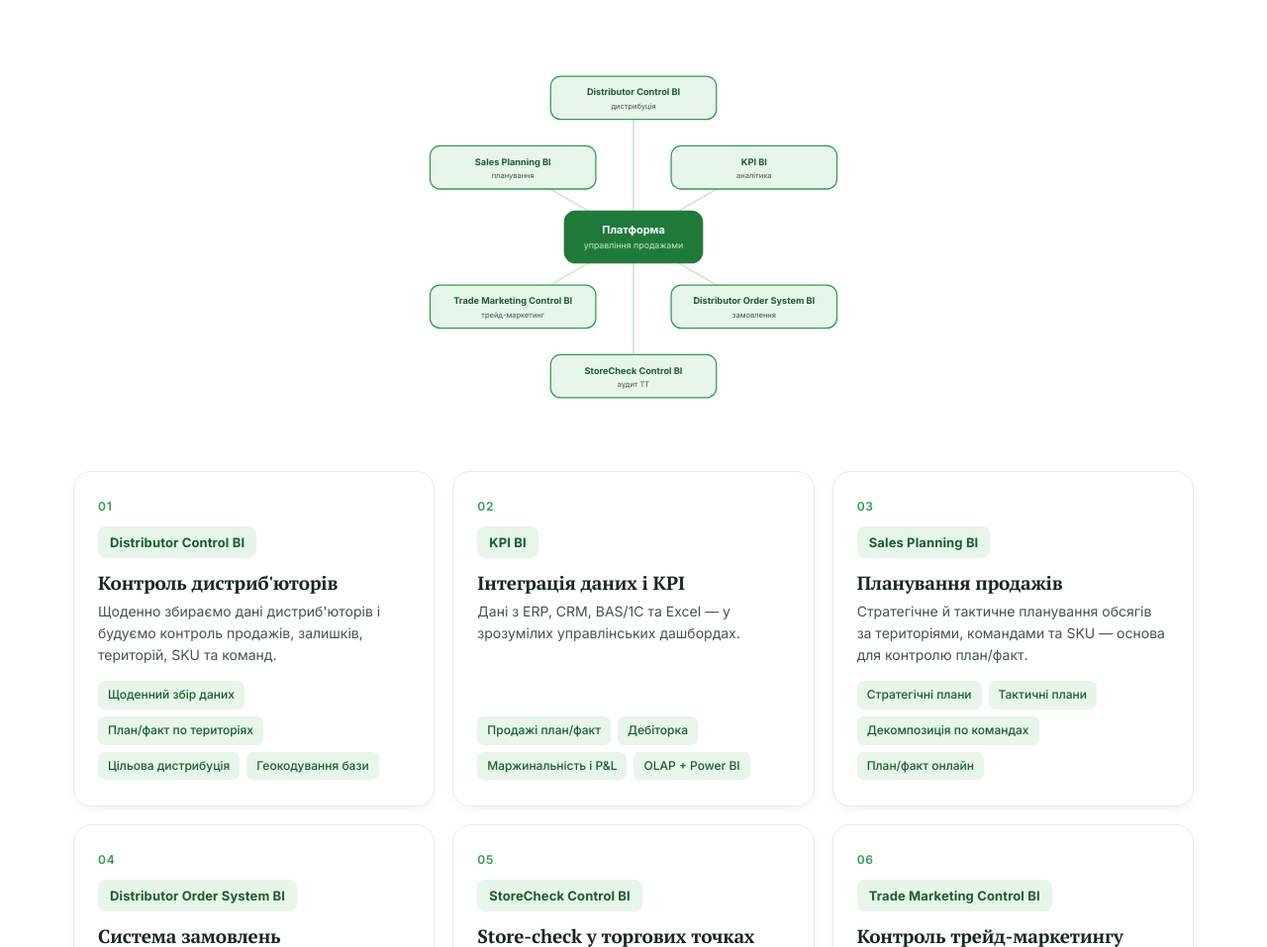
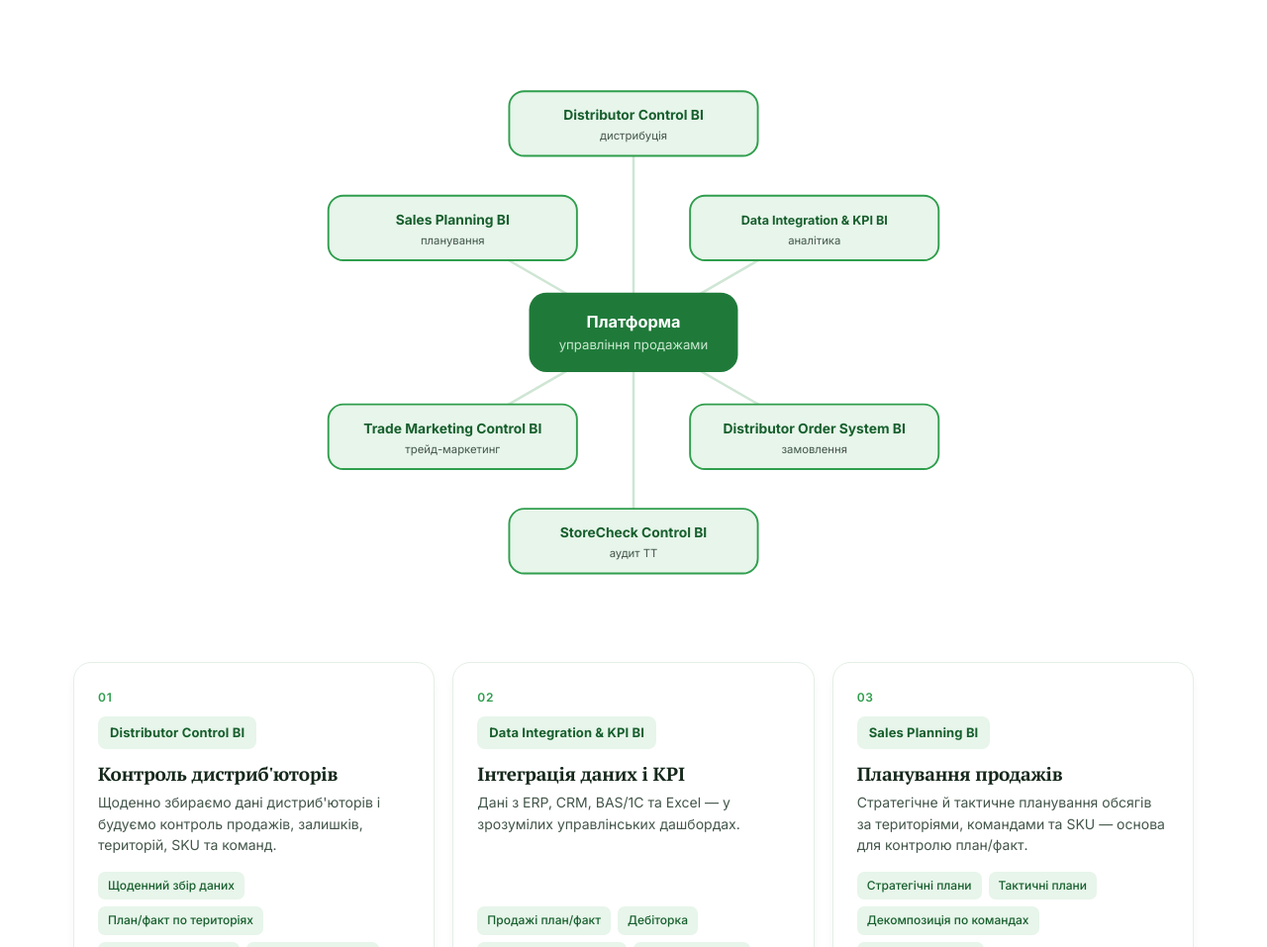
Before and after one commit to AKostyanchuk/bi-serv-landing, a plain HTML site: page index.html in a window 1280 px wide. Shown: the part 2938-3895 px from the top of the page at 99% size. Drawn offline with Linux system fonts and the light colour scheme.

Commit message:
Add files via upload

```diff
--- a/index.html
+++ b/index.html
@@ -147,7 +147,7 @@
 
   /* ecosystem + products */
   #products{background:#fff}
-  .eco{max-width:720px;margin:0 auto 44px}
+  .eco{max-width:1080px;margin:0 auto 44px}
   .eco svg{width:100%;height:auto;display:block}
   .prod-grid{display:grid;grid-template-columns:repeat(3,1fr);gap:18px}
   .prod{background:#fff;border:1px solid var(--line);border-radius:var(--r);padding:26px 24px;box-shadow:var(--shadow-sm);transition:.2s;display:flex;flex-direction:column}
@@ -444,7 +444,7 @@
           <text x="430.0" y="59.0" text-anchor="middle" font-size="11" font-weight="700" fill="#175f2d">Distributor Control BI</text>
           <text x="430.0" y="75.0" text-anchor="middle" font-size="9" fill="#43564a">дистрибуція</text>
           <rect x="475.5" y="120.0" width="200" height="52" rx="12" fill="#e7f5ea" stroke="#2f9e4d" stroke-width="1.5"/>
-          <text x="575.5" y="143.0" text-anchor="middle" font-size="11" font-weight="700" fill="#175f2d">KPI BI</text>
+          <text x="575.5" y="143.0" text-anchor="middle" font-size="10" font-weight="700" fill="#175f2d">Data Integration &amp; KPI BI</text>
           <text x="575.5" y="159.0" text-anchor="middle" font-size="9" fill="#43564a">аналітика</text>
           <rect x="475.5" y="288.0" width="200" height="52" rx="12" fill="#e7f5ea" stroke="#2f9e4d" stroke-width="1.5"/>
           <text x="575.5" y="311.0" text-anchor="middle" font-size="11" font-weight="700" fill="#175f2d">Distributor Order System BI</text>
@@ -466,7 +466,7 @@
     </div>
     <div class="prod-grid">
       <div class="prod"><span class="tag">01</span><span class="ic">Distributor Control BI</span><h3>Контроль дистриб'юторів</h3><div class="desc">Щоденно збираємо дані дистриб'юторів і будуємо контроль продажів, залишків, територій, SKU та команд.</div><div class="caps"><span class="cap">Щоденний збір даних</span><span class="cap">План/факт по територіях</span><span class="cap">Цільова дистрибуція</span><span class="cap">Геокодування бази</span></div></div>
-      <div class="prod"><span class="tag">02</span><span class="ic">KPI BI</span><h3>Інтеграція даних і KPI</h3><div class="desc">Дані з ERP, CRM, BAS/1C та Excel — у зрозумілих управлінських дашбордах.</div><div class="caps"><span class="cap">Продажі план/факт</span><span class="cap">Дебіторка</span><span class="cap">Маржинальність і P&amp;L</span><span class="cap">OLAP + Power BI</span></div></div>
+      <div class="prod"><span class="tag">02</span><span class="ic">Data Integration &amp; KPI BI</span><h3>Інтеграція даних і KPI</h3><div class="desc">Дані з ERP, CRM, BAS/1C та Excel — у зрозумілих управлінських дашбордах.</div><div class="caps"><span class="cap">Продажі план/факт</span><span class="cap">Дебіторка</span><span class="cap">Маржинальність і P&amp;L</span><span class="cap">OLAP + Power BI</span></div></div>
       <div class="prod"><span class="tag">03</span><span class="ic">Sales Planning BI</span><h3>Планування продажів</h3><div class="desc">Стратегічне й тактичне планування обсягів за територіями, командами та SKU — основа для контролю план/факт.</div><div class="caps"><span class="cap">Стратегічні плани</span><span class="cap">Тактичні плани</span><span class="cap">Декомпозиція по командах</span><span class="cap">План/факт онлайн</span></div></div>
       <div class="prod"><span class="tag">04</span><span class="ic">Distributor Order System BI</span><h3>Система замовлень дистриб'юторів</h3><div class="desc">Аналізуємо продажі, залишки та плани й формуємо рекомендовані замовлення.</div><div class="caps"><span class="cap">Рекомендовані замовлення</span><span class="cap">Контроль service level</span><span class="cap">Запобігання OOS</span><span class="cap">Просування новинок</span></div></div>
       <div class="prod"><span class="tag">05</span><span class="ic">StoreCheck Control BI</span><h3>Store-check у торгових точках</h3><div class="desc">Мобільний аудит торгових точок: полиця, ціни, фото та стандарти викладки.</div><div class="caps"><span class="cap">OOS і прайс-аудит</span><span class="cap">Фейсинги й залишки</span><span class="cap">Планограми</span><span class="cap">Завдання на візит</span></div></div>
```
